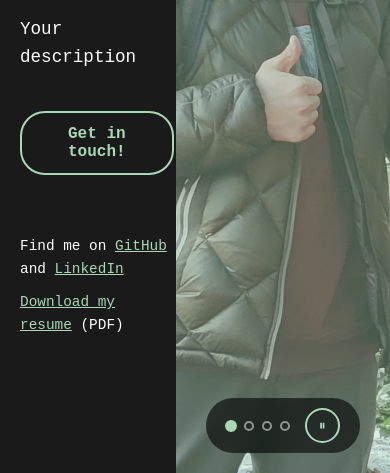
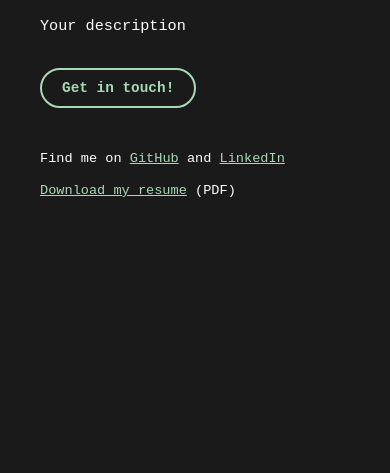
Before and after one commit to Mccranky83/Portfolio, a React app: page / in a window 390 px wide. Shown: the part 371-844 px from the top of the page. Built offline with nearby package versions, Linux system fonts and the light colour scheme.

Commit message:
Adapt to mobile view styles

```diff
--- a/src/styles/main.scss
+++ b/src/styles/main.scss
@@ -850,25 +850,53 @@ body {
   .hero-section {
     flex-direction: column;
 
+    &.loaded {
+      .hero-content {
+        position: absolute;
+        width: 100% !important;
+        height: 100vh;
+        left: 0 !important;
+        animation: none !important;
+      }
+
+      .hero-image {
+        display: none;
+      }
+    }
+
     .hero-content {
       flex: none;
-      padding: 40px 20px;
+      padding: 60px 40px 60px 40px;
 
       .hero-text {
+        max-width: 100%;
+
         .hero-title {
-          font-size: 2rem;
+          font-size: 1.8rem;
+          margin-bottom: 20px;
+        }
+
+        .hero-description {
+          font-size: 0.95rem;
+          margin-bottom: 30px;
+        }
+
+        .cta-button {
+          margin-bottom: 40px;
+          font-size: 0.9rem;
+          padding: 10px 20px;
+        }
+
+        .hero-links {
+          p {
+            font-size: 0.85rem;
+          }
         }
       }
     }
 
     .hero-image {
-      min-height: 300px;
-
-      .hero-image-photo {
-        width: 100%;
-        height: 100%;
-        object-fit: cover;
-      }
+      display: none;
     }
   }
 
```
